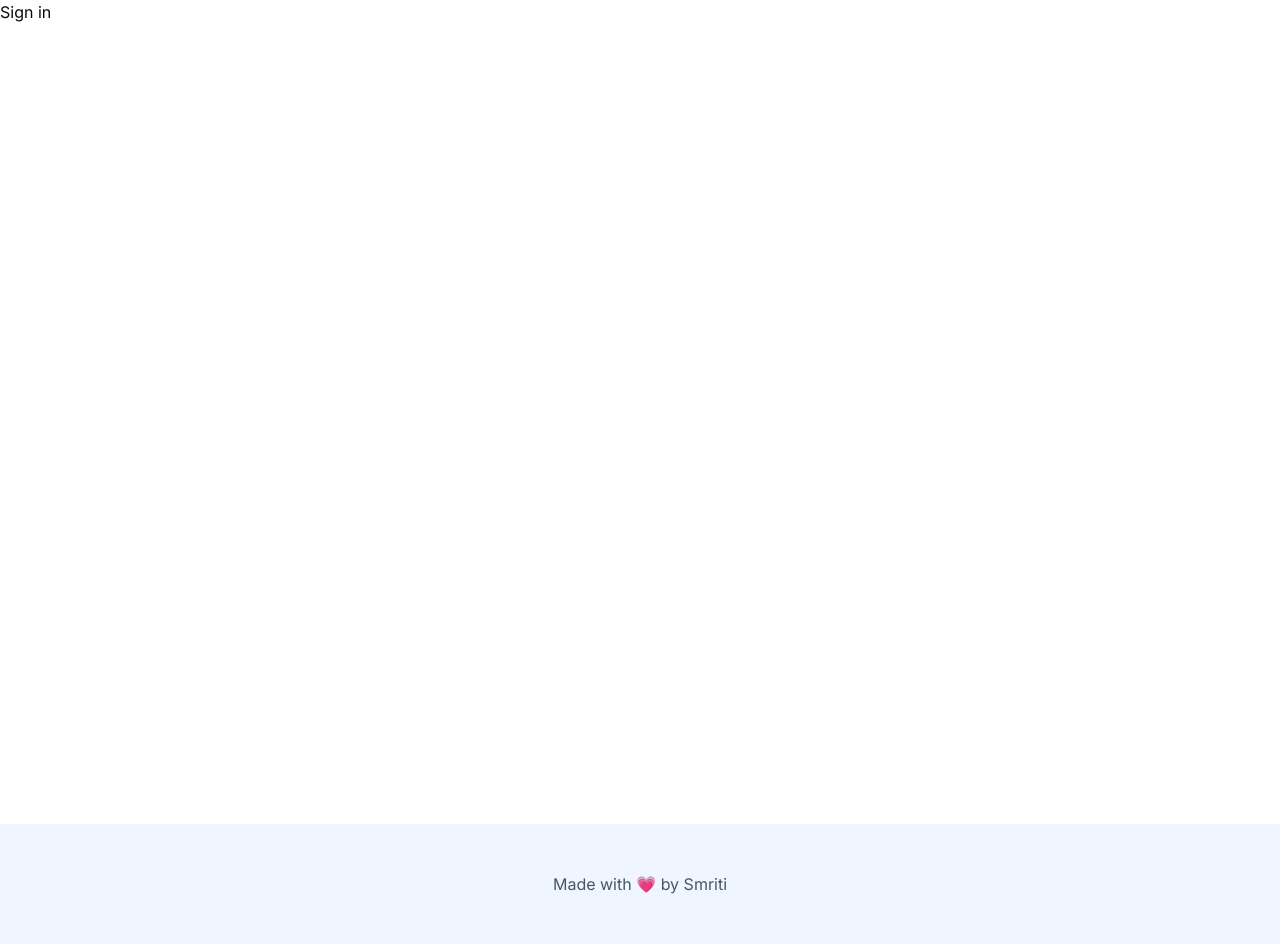
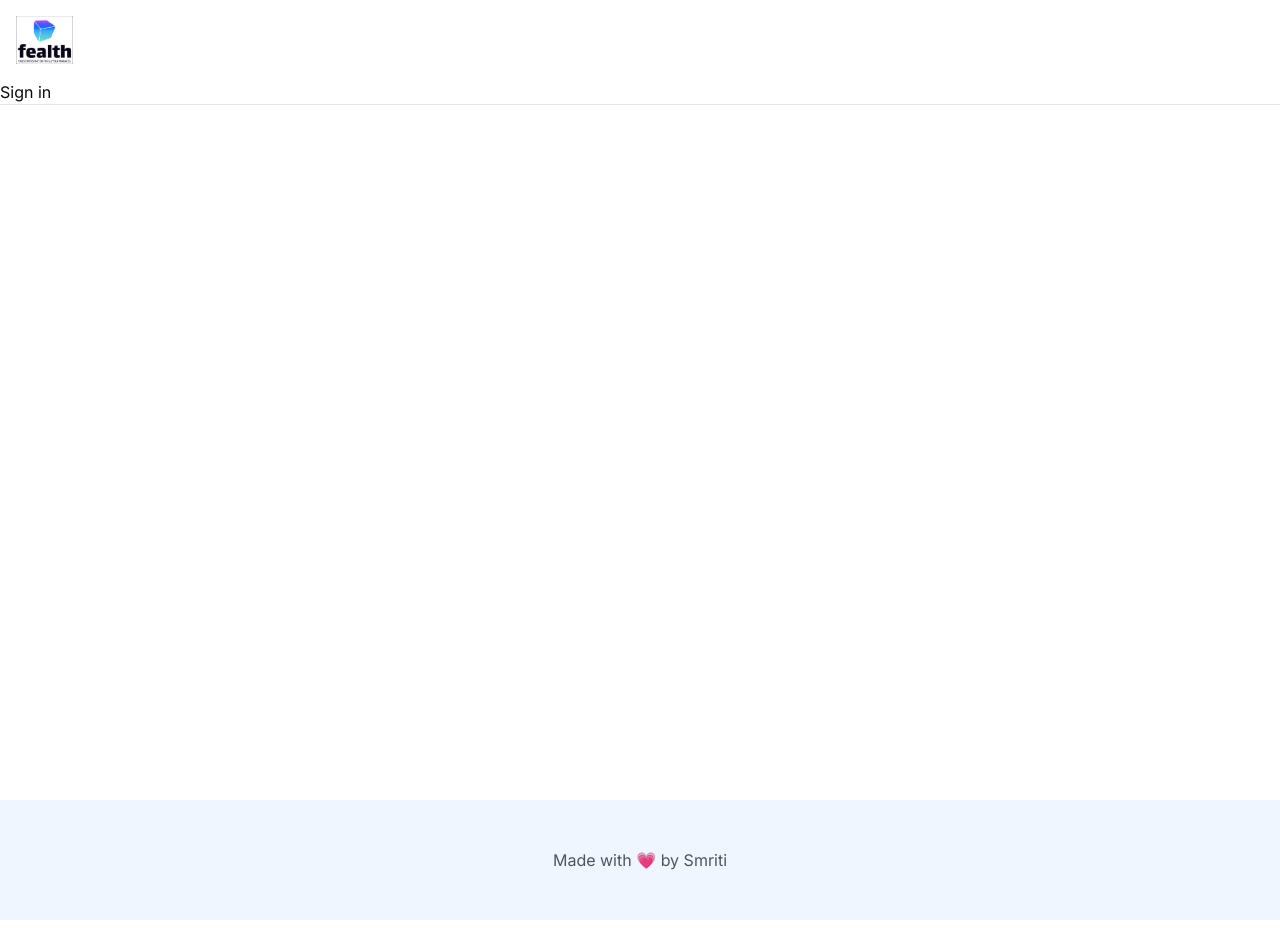
Before and after one commit to Smritirai005/AI-finance-updated, a Next.js app: page / in a window 1280 px wide. After the commit the page ends 920 px from the top, so only its background shows below. Built offline with nearby package versions, Linux system fonts and the light colour scheme; no server answers.

Commit message:
added logo

```diff
--- a/components/ui/header.jsx
+++ b/components/ui/header.jsx
@@ -1,9 +1,24 @@
 import React from 'react'
 import { SignedIn, SignedOut,SignInButton,UserButton } from '@clerk/nextjs'
+import Link from 'next/link'
+import Image from 'next/image'
 
 const Header = () => {
   return (
-    <div>
+    <div className="fixed top-0 w-full bg-white/80 backdrop-blur-md z-50 border-b">
+      <nav className="container mx-auto px-4 py-4 flex items-center justify-between">
+        <Link href="/">
+          <Image
+            src={"/logo.png"}
+            alt="fealth Logo"
+            width={400}
+            height={150}
+            className="h-12 w-auto object-contain"
+          />
+        </Link>
+
+      </nav>
+
        <SignedOut>
         <SignInButton />
       </SignedOut>
```
Also changed, not shown: public/logo.png (added).
